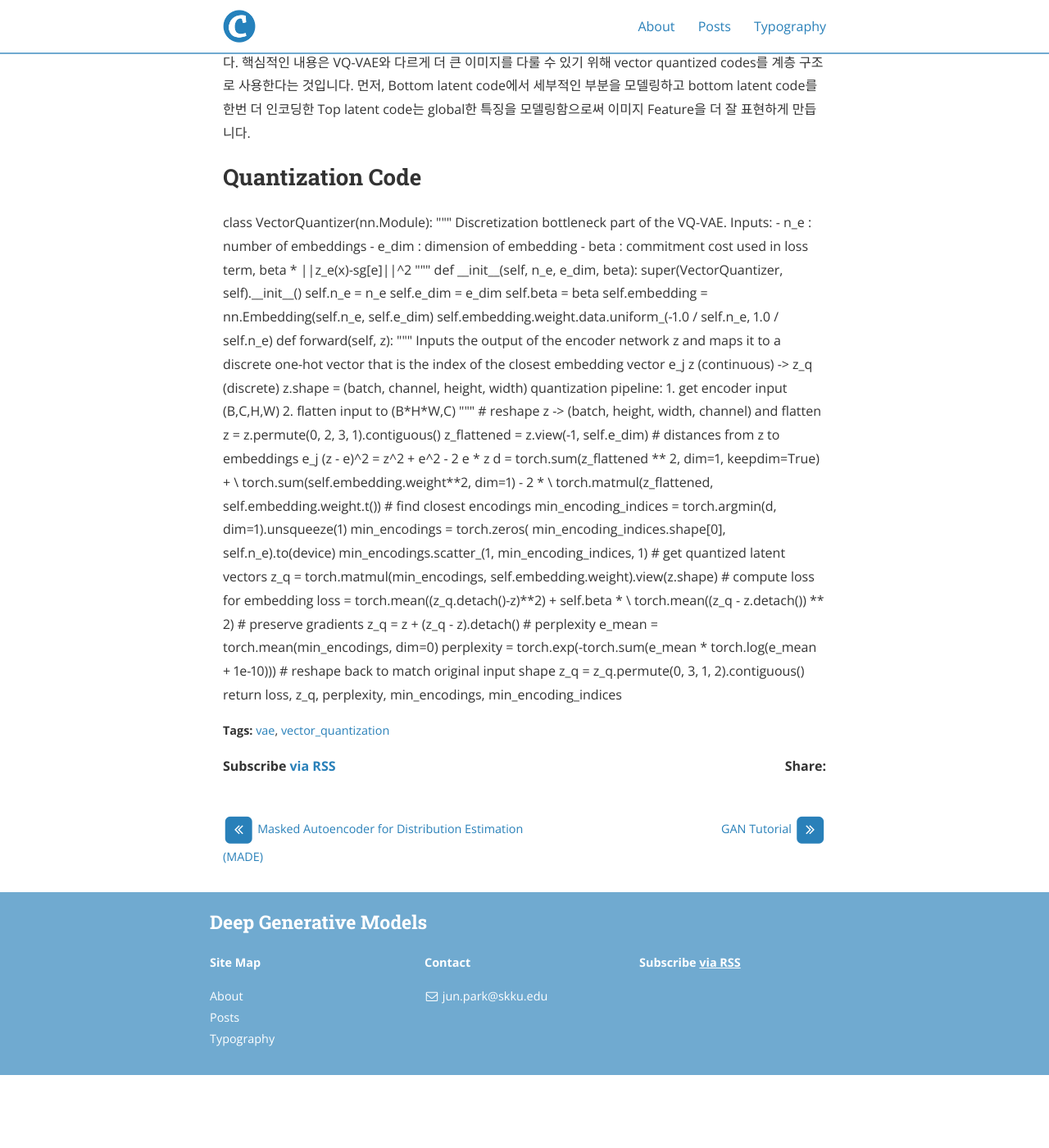
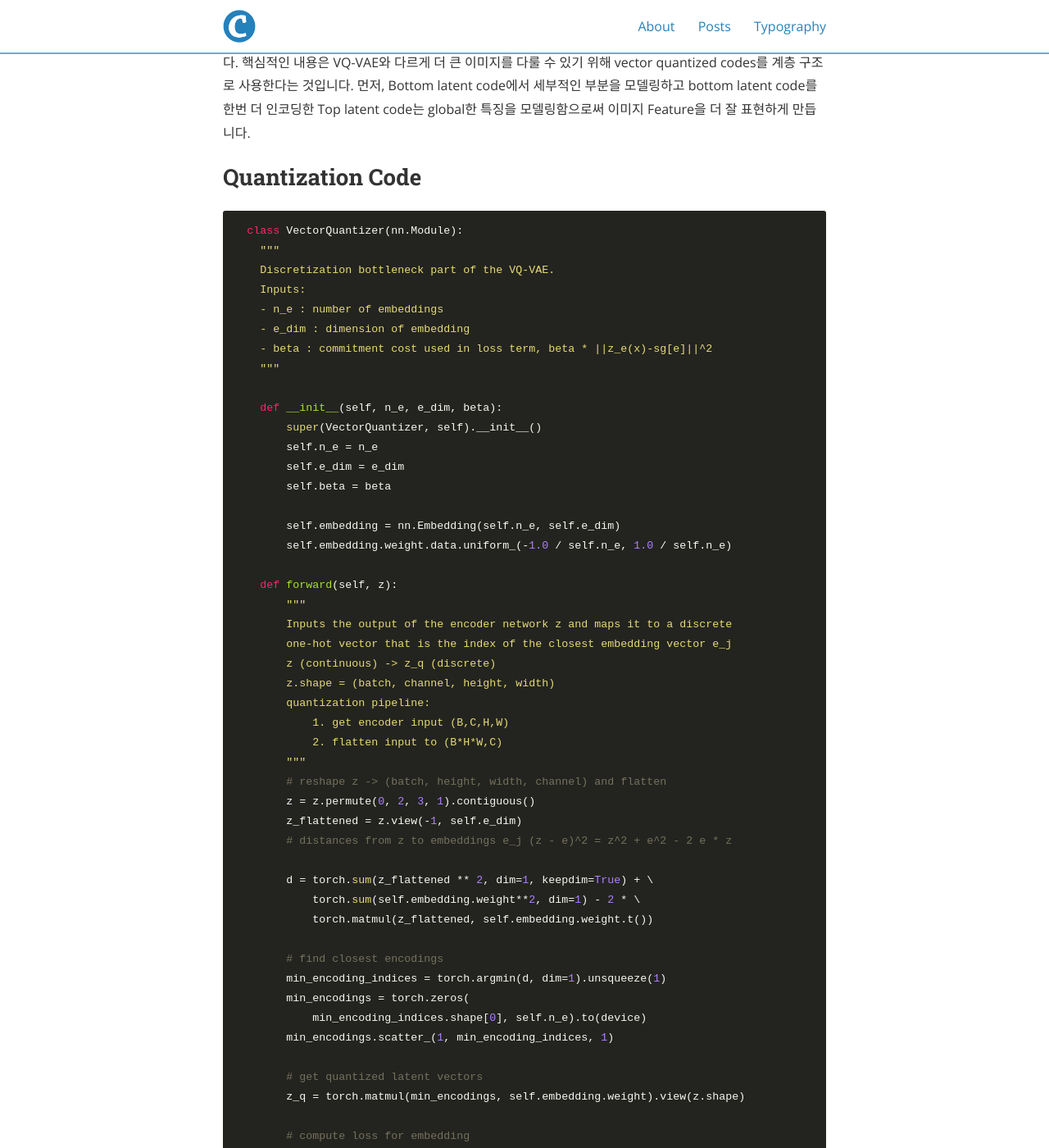
Before and after one commit to deep-generative-models-AIM5036/deep-generative-models-AIM5036.github.io, a Jekyll site: the page built from _posts/2022-11-06-VQVAE.md, in a window 1280 px wide and 1400 px high, scrolled down 10026 px. Shown: the whole window at 82% size. Built offline with Jekyll 4.4.1, drawn with Linux system fonts in a browser that asks for light colours; nearby versions of some CDN libraries; formulas are drawn with MathJax 3; before the commit the page ends 11337 px from its top, so only the background shows below that; some of the changed text lies outside the part shown.

Commit message:
fix VAVAE

````diff
--- a/_posts/2022-11-06-VQVAE.md
+++ b/_posts/2022-11-06-VQVAE.md
@@ -198,10 +198,7 @@ VQ-VAE2는 Large scale 이미지 생성 문제에 집중한 모델로,  prior를
 
 
 ## Quantization Code
-  <div>
-
-
-
+  ```
   class VectorQuantizer(nn.Module):
     """
     Discretization bottleneck part of the VQ-VAE.
@@ -265,4 +262,4 @@ VQ-VAE2는 Large scale 이미지 생성 문제에 집중한 모델로,  prior를
         return loss, z_q, perplexity, min_encodings, min_encoding_indices
 
 
-  </div>
+  ```
````
